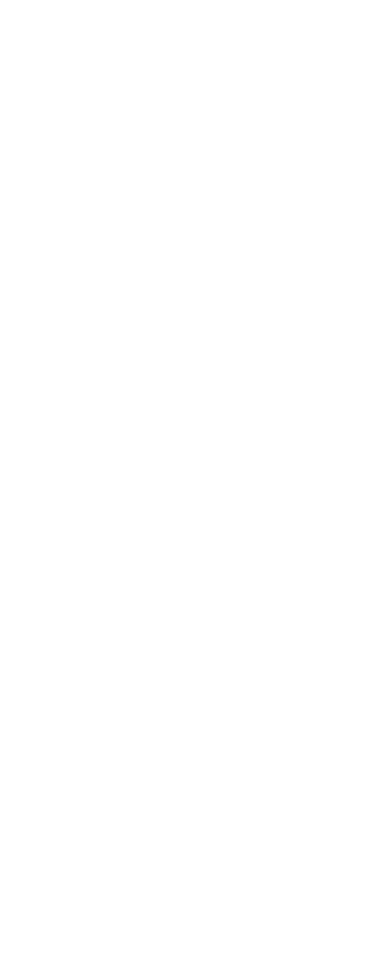
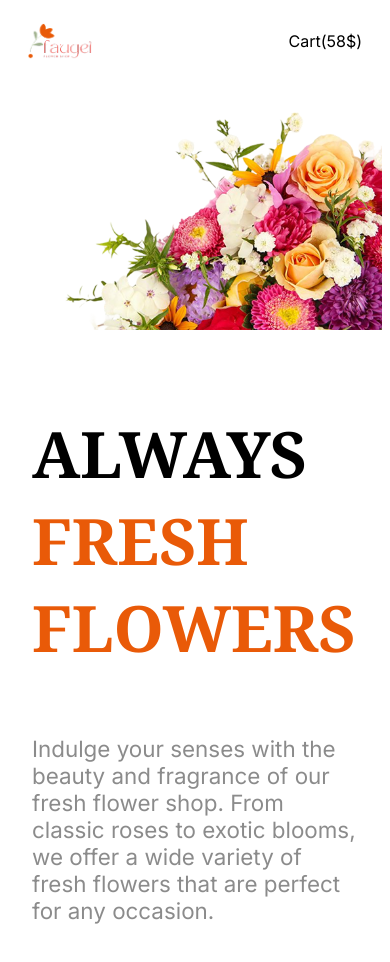
Before and after one commit to c-mahmud-hasan/assignment-2, a plain HTML site: page index.html in a window 390 px wide. Before the commit the page ends 844 px from the top, so only its background shows below. Drawn offline with Linux system fonts and the light colour scheme.

Commit message:
added header section

```diff
--- a/index.html
+++ b/index.html
@@ -4,13 +4,35 @@
     <meta charset="UTF-8">
     <meta name="viewport" content="width=, initial-scale=1.0">
     <title>Assignment-2</title>
+    <link rel="stylesheet" href="styles/style.css">
+    <style>
+@import url('https://fonts.googleapis.com/css2?family=Inter:ital,opsz,wght@0,14..32,100..900;1,14..32,100..900&family=Noto+Serif:ital,wght@0,100..900;1,100..900&family=Work+Sans:ital,wght@0,100..900;1,100..900&display=swap');
+</style>
 </head>
 <body>
     <header>
-
+        <nav class="navbar inter-avarage">
+            <img class="logo" src="assets/logo.png" alt="">
+            <ul class="nav-items">
+              <div class="d-flex hidden">
+                <li class="nav-item"><a href="" class="nav-link black bold">Home</a></li>
+              <li class="nav-item"><a href="" class="nav-link nav-color">Shop</a></li>
+              <li class="nav-item"><a href="" class="nav-link nav-color">About us</a></li>
+            </div>
+              <li class="nav-item"><a href="" class="nav-link black">Cart(58$)</a></li>
+            </ul>
+        </nav>
     </header>
     <main>
-
+        <section class="banner d-flex noto-serif-title">
+            <div class="banner-content">
+                <h3 class="banner-title">ALWAYS <span class="primary-color">FRESH FLOWERS</span></h3>
+                <p class="banner-description inter-avarage dark-2">
+                    Indulge your senses with the beauty and fragrance of our fresh flower shop. From classic roses to exotic blooms, we offer a wide variety of fresh flowers that are perfect for any occasion.
+                </p>
+            </div>
+            <img class="banner-img" src="assets/hero-flower.png" alt="">
+        </section>
     </main>
     <footer>
 
--- /dev/null
+++ b/styles/style.css
@@ -0,0 +1,118 @@
+
+.noto-serif-title{
+  font-family: "Noto Serif", serif;
+  font-optical-sizing: auto;
+  font-weight: 400;
+  font-style: normal;
+  font-variation-settings:
+    "wdth" 100;
+}
+
+
+.inter-avarage {
+  font-family: "Inter", sans-serif;
+  font-optical-sizing: auto;
+  font-weight: 400;
+  font-style: normal;
+}
+
+/* ------Shared style----- */
+.primary-color{
+  color: #E95A08;
+}
+
+.nav-color{
+  color: #8987A1;
+}
+
+.black{
+  color: black;
+}
+
+.dark-2{
+  color: #00000074;
+}
+
+.d-flex{
+    display: flex;
+}
+
+.bold{
+  font-weight: bold;
+}
+
+
+
+/* Navbar related style */
+nav{
+   display: flex;
+   justify-content: space-between;
+   align-items: center;
+   margin: 25px 150px 120px;
+}
+
+.nav-items{
+    display: flex;
+    justify-content: center;
+
+}
+
+nav ul li{
+  list-style: none;
+   margin-left: 50px;
+}
+
+nav ul li a{
+
+text-decoration: none;
+
+}
+
+/* Banner related style */
+.banner{
+  margin: 0px 150px;
+}
+
+.banner-title{
+  font-weight: bold;
+  font-size: 4rem;
+}
+
+.banner-description{
+  font-size: 1.4rem;
+}
+
+@media  screen and (max-width:576px) {
+
+  .navbar{
+    justify-content: space-between;
+    margin: 15px 20px 30px;
+  }
+
+  .hidden{
+    display: none;
+
+  }
+
+  .logo{
+    width: 4rem;
+    height: 2.3rem;
+  }
+
+  .banner{
+    flex-direction: column-reverse;
+    margin: auto;
+
+
+  }
+
+  .banner-content{
+    margin: 1rem 1.5rem 4rem;
+  }
+
+  .banner-img{
+    width: 100%;
+    margin: auto;
+  }
+
+}
```
Also changed, not shown: assets/deal-ana.png (added), assets/deal-bloom.png (added), assets/deal-zabo.png (added), assets/flower-store.png (added), assets/hero-flower.png (added), assets/icon-facebook.png (added), assets/icon-linkedin.png (added), assets/icon-twitter.png (added), assets/icon-youtube.png (added), assets/logo.png (added), assets/news-letter-bg.png (added), assets/sample-flower-image.png (added), assets/trusted-badge.png (added).
